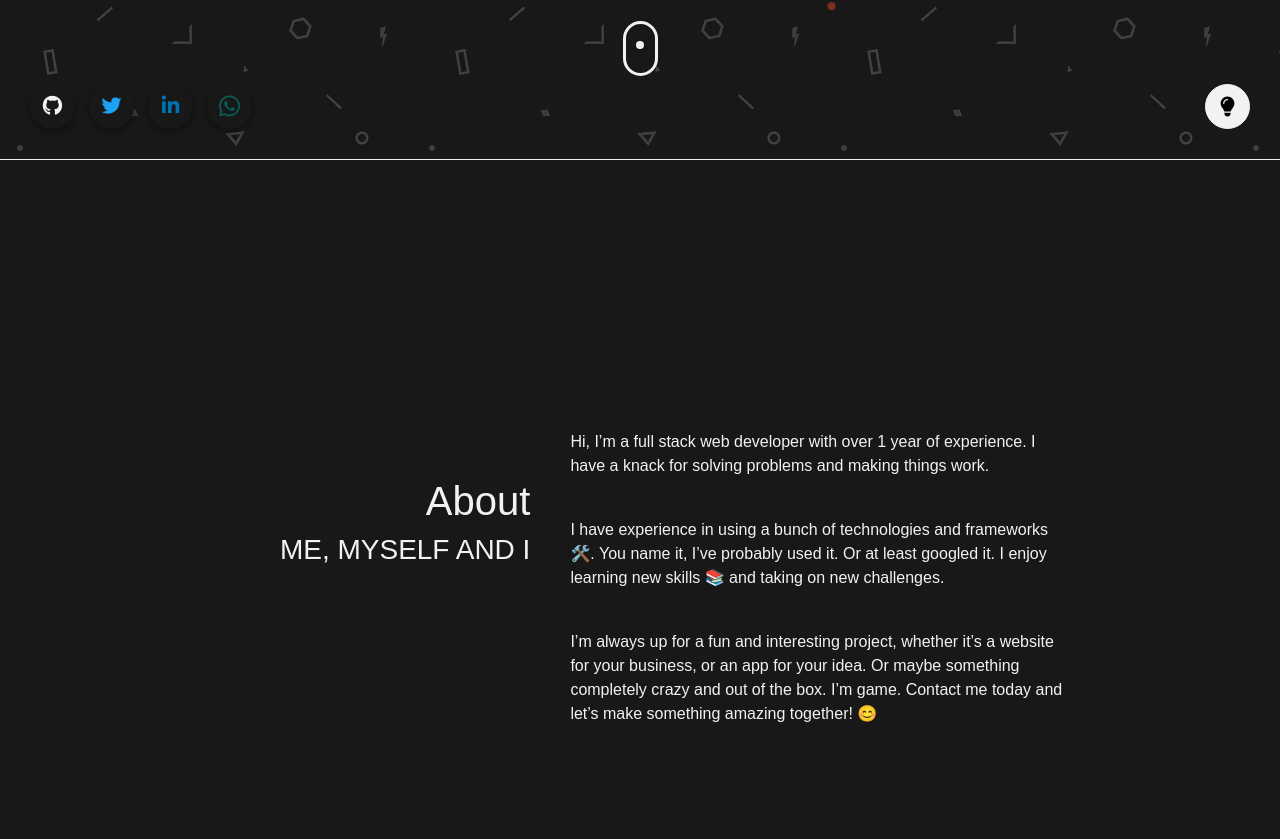
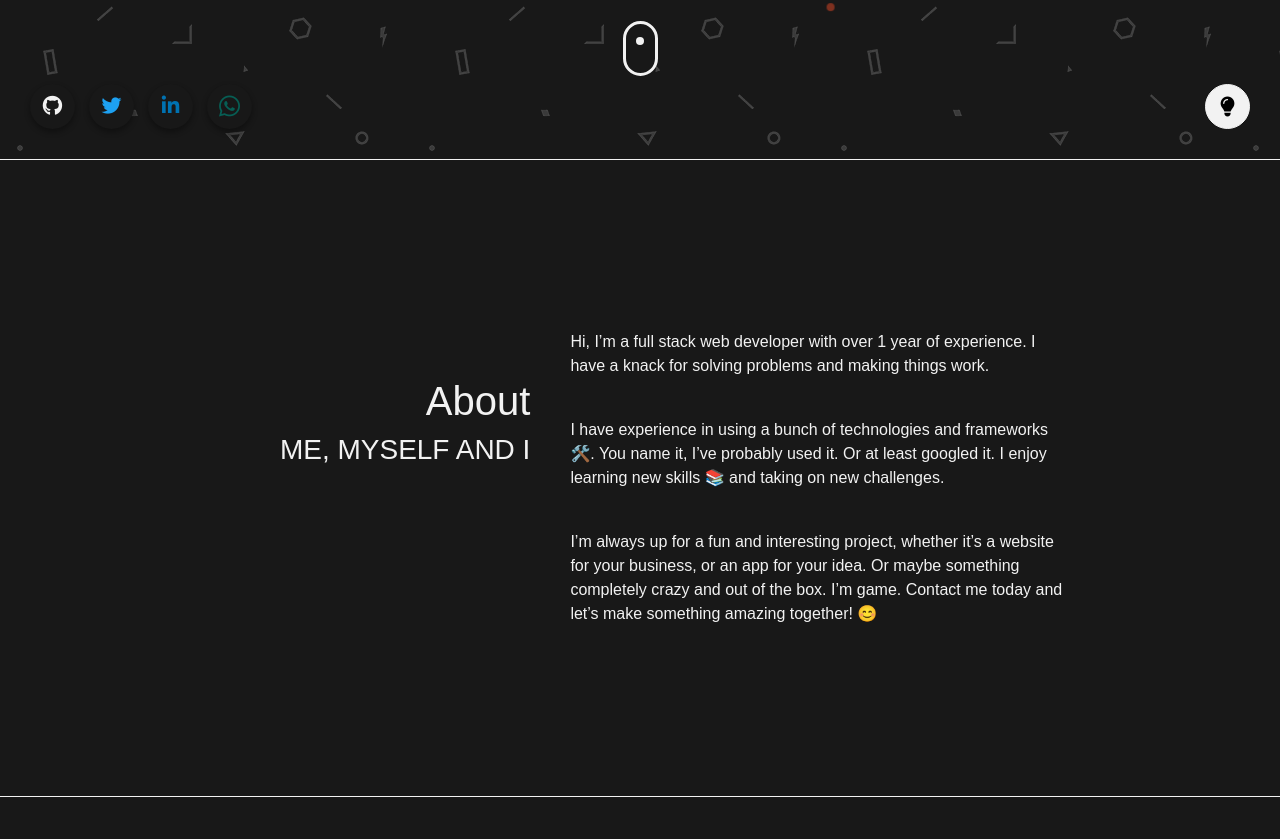
Before and after one commit to MrMorningStark/portfolio, a React (Create React App) app: page / in a window 1280 px wide. Shown: the part 641-1480 px from the top of the page. Built offline with nearby package versions, Linux system fonts and the light colour scheme.

Commit message:
added fadeinup effect

```diff
--- a/src/screens/AboutScreen.js
+++ b/src/screens/AboutScreen.js
@@ -1,9 +1,37 @@
+import { useEffect, useRef, useState } from "react";
 
 const AboutScreen = () => {
     const experienceYears = new Date().getFullYear() - 2022;
+
+    const [isVisible, setVisible] = useState(false);
+    const domRef = useRef();
+
+    useEffect(() => {
+        const observer = new IntersectionObserver(entries => {
+            entries.forEach(entry => {
+                console.log(entry.isIntersecting)
+                setVisible(entry.isIntersecting)
+            });
+        });
+        observer.observe(domRef.current);
+    }, []);
+
+    useEffect(() => {
+
+        const aboutHeading = document.querySelector(".about-heading");
+        const aboutContent = document.querySelector(".about-content");
+        if (isVisible) {
+            aboutHeading.classList.add("animate__fadeInUp");
+            aboutContent.classList.add("animate__fadeInUp");
+        } else {
+            aboutHeading.classList.remove("animate__fadeInUp");
+            aboutContent.classList.remove("animate__fadeInUp");
+        }
+    }, [isVisible]);
+
     return (
         <section id="about">
-            <div className="about-container">
+            <div className="about-container" ref={domRef}>
 
                 <div className="about-heading">
                     <h2>About</h2>
--- a/src/screens/SkillsScreen.js
+++ b/src/screens/SkillsScreen.js
@@ -1,9 +1,36 @@
+import { useEffect, useRef, useState } from "react";
 
 const SkillsScreen = () => {
+
+    const [isVisible, setVisible] = useState(false);
+    const domRef = useRef();
+
+    useEffect(() => {
+        const observer = new IntersectionObserver(entries => {
+            entries.forEach(entry => {
+                setVisible(entry.isIntersecting)
+            });
+        });
+        observer.observe(domRef.current);
+    }, []);
+
+    useEffect(() => {
+
+        const aboutHeading = document.querySelector(".skills-heading");
+        const aboutContent = document.querySelector(".skills-container");
+        if (isVisible) {
+            aboutHeading.classList.add("animate__fadeInUp");
+            aboutContent.classList.add("animate__fadeInUp");
+        } else {
+            aboutHeading.classList.remove("animate__fadeInUp");
+            aboutContent.classList.remove("animate__fadeInUp");
+        }
+    }, [isVisible]);
+
     return (
-        <section id="skills">
+        <section id="skills" ref={domRef}>
 
-            <div className="skills-heading">
+            <div className="skills-heading" >
                 <h2>SKILLS</h2>
             </div>
 
--- a/src/styles/myStyles.css
+++ b/src/styles/myStyles.css
@@ -200,7 +200,7 @@ header ul li a.active {
 }
 
 .about-container {
-    padding: 250px 0;
+    padding: 150px 0;
     width: 70%;
     display: grid;
     grid-template-columns: 40% 60%;
@@ -214,6 +214,27 @@ header ul li a.active {
     display: flex;
     flex-direction: column;
     align-items: end;
+    transition: all 1s linear !important;
+    position: relative;
+    bottom: -50px;
+    opacity: 0;
+}
+
+.about-heading.animate__fadeInUp {
+    opacity: 1;
+    bottom: 0;
+}
+
+.about-content {
+    transition: all 1s linear !important;
+    position: relative;
+    bottom: -50px;
+    opacity: 0;
+}
+
+.about-content.animate__fadeInUp {
+    opacity: 1;
+    bottom: 0;
 }
 
 .about-content p {
@@ -238,6 +259,15 @@ header ul li a.active {
     text-align: center;
     padding: 20px;
     padding-top: 0;
+    transition: all 1s linear !important;
+    position: relative;
+    bottom: -50px;
+    opacity: 0;
+}
+
+.skills-heading.animate__fadeInUp {
+    opacity: 1;
+    bottom: 0;
 }
 
 .skills-heading h2 {
@@ -249,6 +279,15 @@ header ul li a.active {
     display: grid;
     grid-template-columns: 25% 25% 25% 25%;
     justify-items: center;
+    transition: all 1s linear !important;
+    position: relative;
+    bottom: -50px;
+    opacity: 0;
+}
+
+.skills-container.animate__fadeInUp {
+    opacity: 1;
+    bottom: 0;
 }
 
 .skills-content {
@@ -355,11 +394,11 @@ footer .footer-bottom {
 }
 
 
-@media only screen and (max-width: 1000px){
+@media only screen and (max-width: 1050px) {
     #home {
         position: relative;
         height: 100%;
-        padding: 225px 0;
+        padding: 150px 0;
     }
 }
 
@@ -530,7 +569,7 @@ footer .footer-bottom {
     width: 8px;
     height: 8px;
     margin: -4px 0 0 -4px;
-    background:var(--color);
+    background: var(--color);
     border-radius: 50%;
     animation: ani-mouse 2s linear infinite;
 }
```
